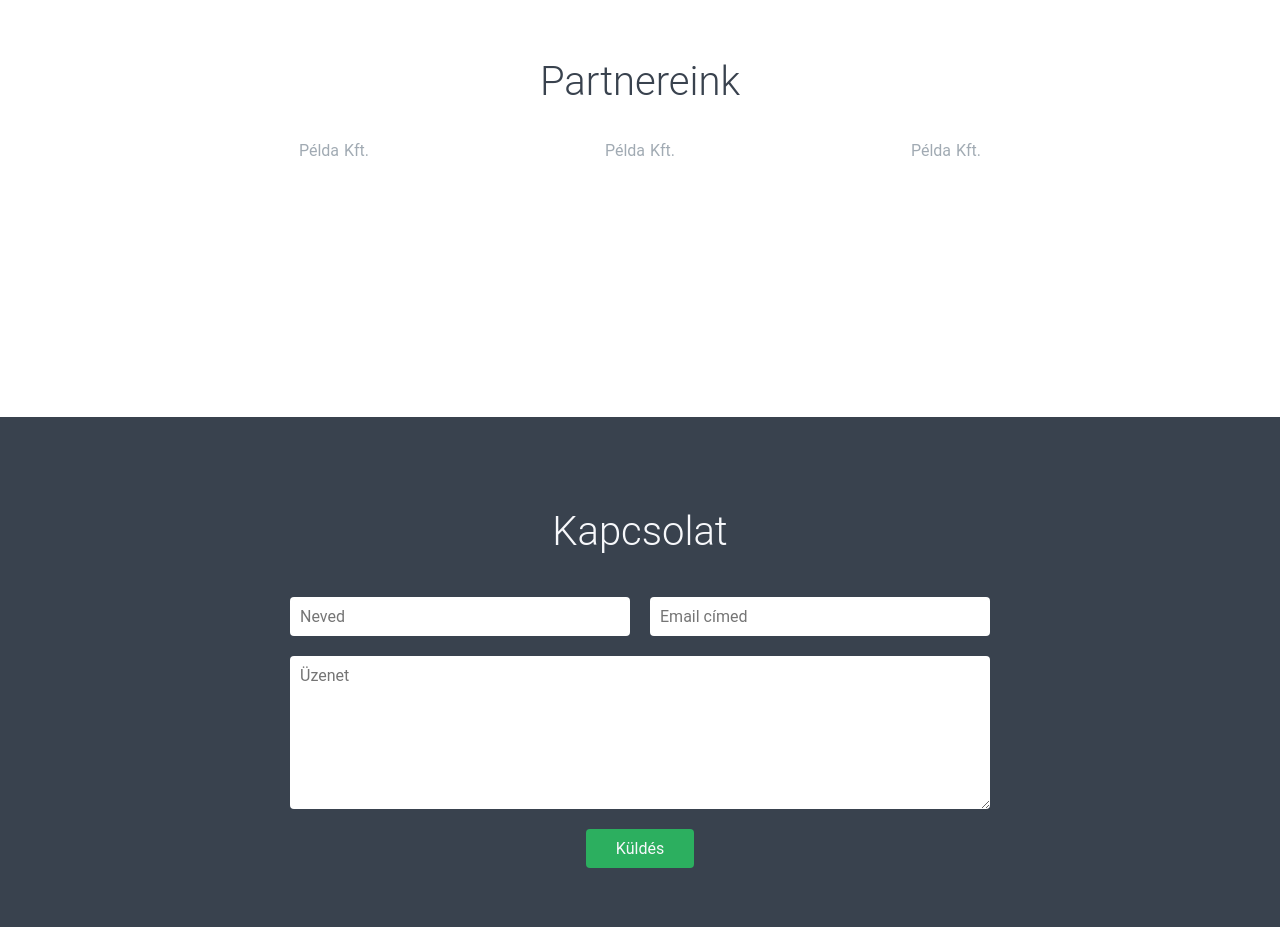
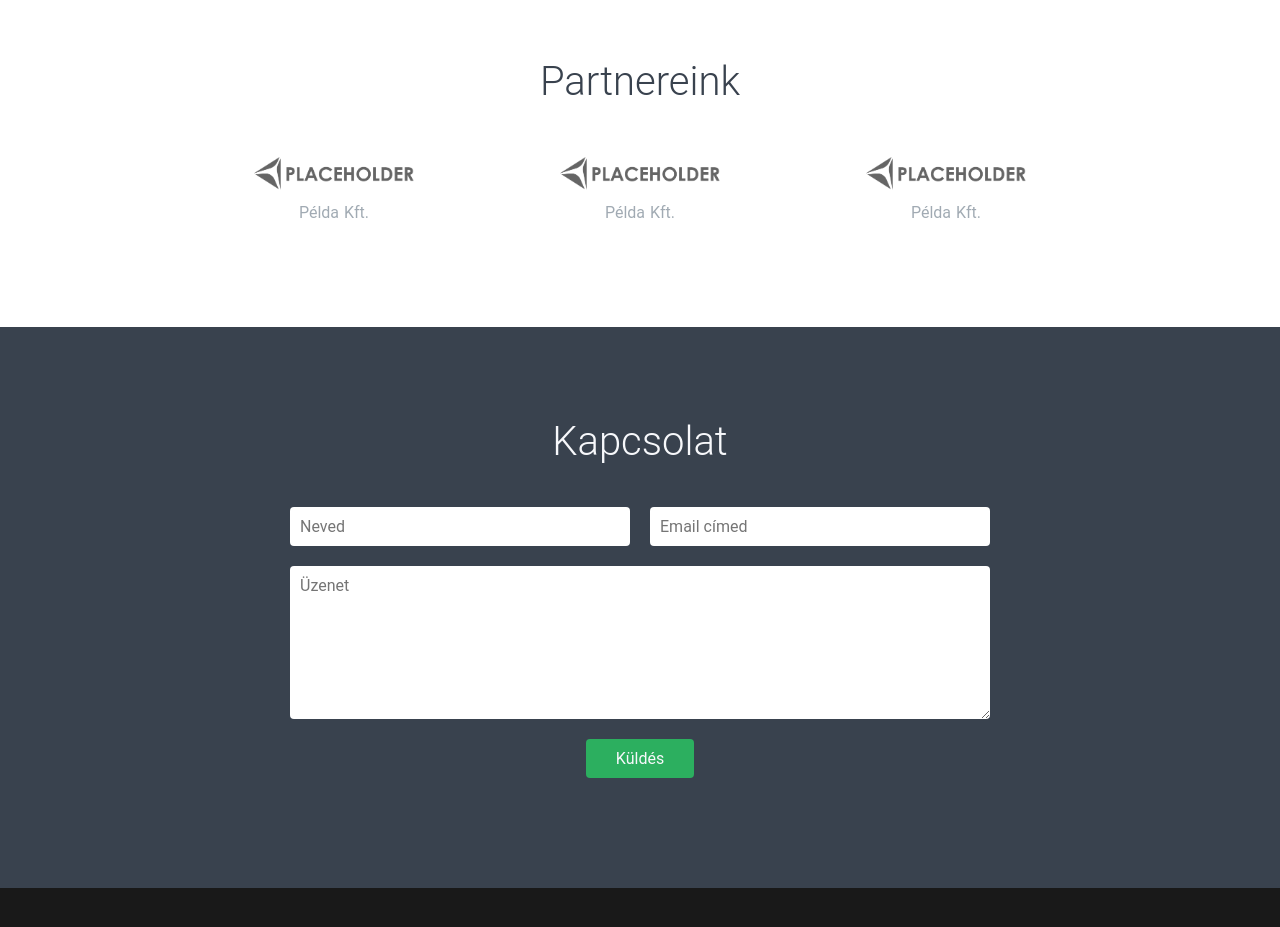
Before and after one commit to boti7/host-office, a Nuxt app: page / in a window 1280 px wide. Shown: the part 1620-2547 px from the top of the page. Built offline with nearby package versions, Linux system fonts and the light colour scheme.

Commit message:
Logos of partners

```diff
--- a/components/SectionPartners.vue
+++ b/components/SectionPartners.vue
@@ -4,6 +4,7 @@
 
     <div class="partners">
       <div v-for="partner in partners" :key="partner.name" class="partner-card">
+        <img class="logo" src="../static/placeholder.com-logo1.png" />
         <div class="name">{{ partner.name }}</div>
       </div>
     </div>
@@ -40,7 +41,7 @@
 
     .partner-card {
       width: 200px;
-      height: 200px;
+      padding: 20px;
       text-align: center;
       cursor: pointer;
       opacity: 0.6;
@@ -49,5 +50,9 @@
     .partner-card:hover {
       opacity: 1;
     }
+
+    .logo {
+      width: 100%;
+    }
   }
 </style>
```
Also changed, not shown: static/placeholder.com-logo1.png (added).
